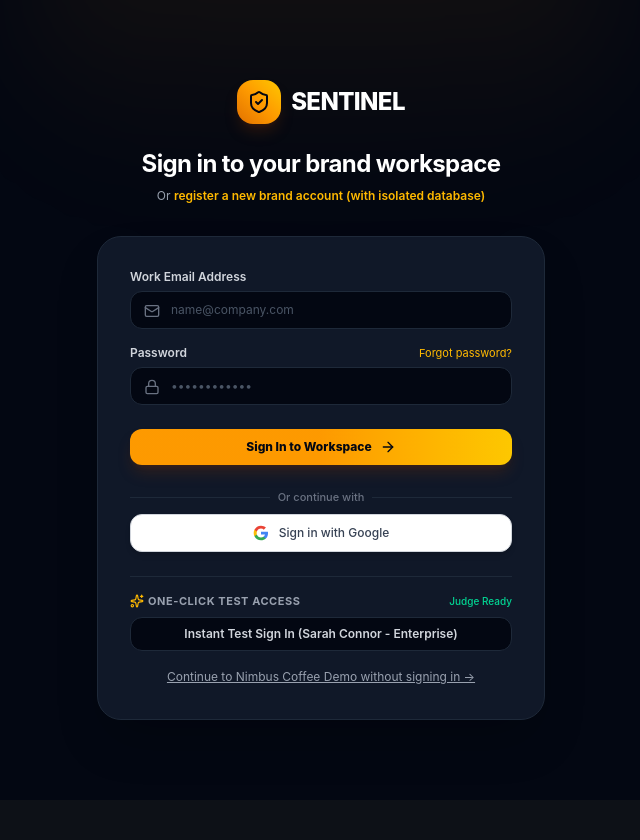
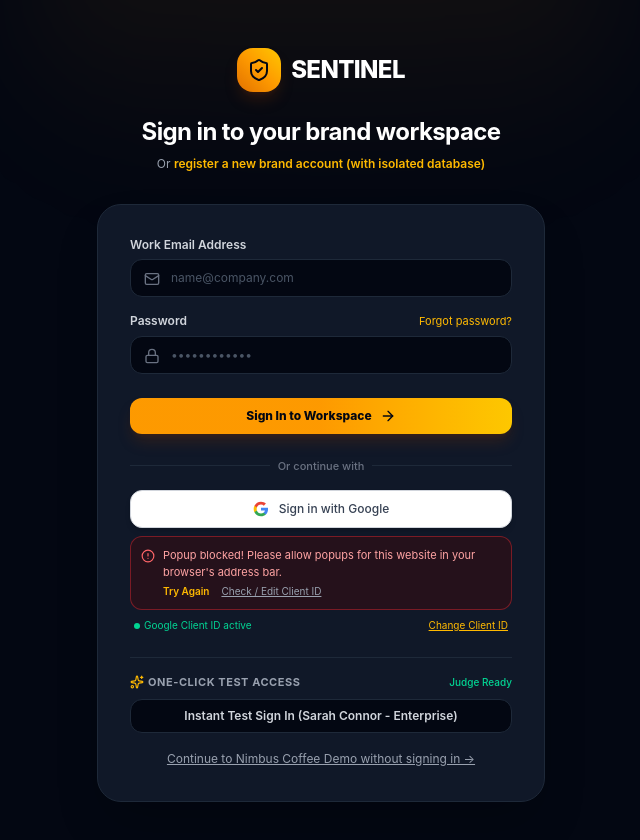
Before and after one commit to jaydevgania/Sentinel-, a React (Vite) app in the folder frontend/: page /login in a window 1280 px wide. Both pictures are taken after a click on the button "Sign in with Google". Shown: the top 840 px of the page, without its empty margins (319-959 px from the left). Before the commit the page ends 800 px from the top, so only its background shows below. Built offline with nearby package versions, Linux system fonts and the light colour scheme; no server answers.

Commit message:
fix(google-auth): add popup blocker handling, error callbacks, safety timeout, and direct OAuth popup fallback to prevent connecting hang

```diff
--- a/frontend/src/components/GoogleSignInButton.jsx
+++ b/frontend/src/components/GoogleSignInButton.jsx
@@ -1,6 +1,6 @@
 import React, { useState, useEffect, useRef } from 'react';
 import { useAuth } from '../context/AuthContext';
-import { X, Sparkles, Check, ArrowRight, Loader2, KeyRound, ExternalLink, ShieldCheck } from 'lucide-react';
+import { X, ExternalLink, Loader2, KeyRound, AlertCircle, RefreshCw } from 'lucide-react';
 
 export default function GoogleSignInButton({
   text = "Continue with Google",
@@ -9,117 +9,258 @@
 }) {
   const { loginWithGoogle } = useAuth();
   const [loading, setLoading] = useState(false);
+  const [errorMessage, setErrorMessage] = useState(null);
   const [showConfigModal, setShowConfigModal] = useState(false);
-  const [inputClientId, setInputClientId] = useState('');
   const [activeClientId, setActiveClientId] = useState(
-    import.meta.env.VITE_GOOGLE_CLIENT_ID || localStorage.getItem('sentinel_google_client_id') || ''
+    () => localStorage.getItem('sentinel_google_client_id') || import.meta.env.VITE_GOOGLE_CLIENT_ID || ''
   );
+  const [inputClientId, setInputClientId] = useState(activeClientId);
   const googleBtnContainerRef = useRef(null);
+  const loadingTimerRef = useRef(null);
 
-  // Initialize official Google Identity Services whenever activeClientId is present
+  const currentOrigin = typeof window !== 'undefined' ? window.location.origin : 'http://localhost:3000';
+
+  // Clear loading timer on unmount
+  useEffect(() => {
+    return () => {
+      if (loadingTimerRef.current) clearTimeout(loadingTimerRef.current);
+    };
+  }, []);
+
+  // Listen for OAuth redirect hash (in case popup or redirect returns #access_token=...)
+  useEffect(() => {
+    const handleHash = async () => {
+      if (window.location.hash && window.location.hash.includes('access_token=')) {
+        const params = new URLSearchParams(window.location.hash.substring(1));
+        const accessToken = params.get('access_token');
+        if (accessToken) {
+          try {
+            setLoading(true);
+            // Clear hash from address bar
+            window.history.replaceState(null, '', window.location.pathname + window.location.search);
+            const user = await loginWithGoogle({ access_token: accessToken });
+            if (onSuccess) onSuccess(user);
+          } catch (err) {
+            setErrorMessage(`Google authentication error: ${err.message}`);
+          } finally {
+            setLoading(false);
+          }
+        }
+      }
+    };
+    handleHash();
+  }, []);
+
+  // Initialize official Google Identity Services
   useEffect(() => {
     if (!activeClientId) return;
 
-    const initGis = () => {
+    let mounted = true;
+
+    const setupGis = () => {
+      if (!mounted) return;
+
+      // 1. Initialize Google Identity Services (One Tap & Credential response)
       if (window.google?.accounts?.id) {
         try {
           window.google.accounts.id.initialize({
             client_id: activeClientId,
             callback: async (response) => {
+              if (loadingTimerRef.current) clearTimeout(loadingTimerRef.current);
+              if (response?.credential) {
                 try {
                   setLoading(true);
                   const user = await loginWithGoogle({ credential: response.credential });
                   if (onSuccess) onSuccess(user);
                 } catch (err) {
-                alert(`Google sign in failed: ${err.message}`);
+                  setErrorMessage(`Google sign in failed: ${err.message}`);
                 } finally {
                   setLoading(false);
                 }
               }
+            },
+            auto_select: false,
+            cancel_on_tap_outside: true
           });
 
-          // Also render official Google iframe button if container exists
+          // Render official Google button inside ref if available
           if (googleBtnContainerRef.current) {
+            googleBtnContainerRef.current.innerHTML = '';
             window.google.accounts.id.renderButton(googleBtnContainerRef.current, {
-              type: 'standard',
               theme: 'outline',
               size: 'large',
+              type: 'standard',
               text: 'continue_with',
               shape: 'rectangular',
               logo_alignment: 'left',
-              width: '100%'
+              width: 360
             });
           }
         } catch (e) {
-          console.warn('Google Identity initialization error:', e);
+          console.warn('GIS initialize error:', e);
         }
       }
     };
 
     if (window.google?.accounts?.id) {
-      initGis();
+      setupGis();
     } else {
-      // Check every 200ms until script loaded
-      const timer = setInterval(() => {
+      const interval = setInterval(() => {
         if (window.google?.accounts?.id) {
-          clearInterval(timer);
-          initGis();
+          clearInterval(interval);
+          setupGis();
         }
       }, 200);
-      return () => clearInterval(timer);
+      return () => {
+        mounted = false;
+        clearInterval(interval);
+      };
     }
   }, [activeClientId]);
 
-  // Click Handler: Triggers REAL Google OAuth popup (accounts.google.com)
+  // Handle click on the Google button
   const handleGoogleClick = () => {
+    setErrorMessage(null);
+
     if (!activeClientId) {
-      // Needs Google Cloud Client ID to open accounts.google.com
       setShowConfigModal(true);
       return;
     }
 
-    if (!window.google?.accounts?.oauth2) {
-      alert("Google Identity Services script is loading. Please try again in a moment.");
-      return;
-    }
+    setLoading(true);
 
+    // Safety timeout: Never stay stuck on "Connecting Google..." for more than 8 seconds
+    if (loadingTimerRef.current) clearTimeout(loadingTimerRef.current);
+    loadingTimerRef.current = setTimeout(() => {
+      setLoading(false);
+      setErrorMessage(
+        "Google sign-in popup did not complete. If you did not see a popup window, check your browser's popup blocker or verify that your Google Client ID is configured for Web Applications."
+      );
+    }, 10000);
+
+    // 1. Try Google Identity Services OAuth2 Token Client
+    if (window.google?.accounts?.oauth2) {
       try {
-      setLoading(true);
-      // Real Google OAuth 2.0 Popup via Google Identity Services
         const tokenClient = window.google.accounts.oauth2.initTokenClient({
           client_id: activeClientId,
           scope: 'email profile openid',
           callback: async (tokenResponse) => {
+            if (loadingTimerRef.current) clearTimeout(loadingTimerRef.current);
+
             if (tokenResponse.error) {
-            console.error('Google OAuth Error:', tokenResponse);
               setLoading(false);
-            if (tokenResponse.error !== 'access_denied') {
-              alert(`Google Sign-In Error: ${tokenResponse.error_description || tokenResponse.error}`);
+              if (tokenResponse.error === 'access_denied') {
+                setErrorMessage('Google sign-in was canceled.');
+              } else {
+                setErrorMessage(`Google OAuth error: ${tokenResponse.error_description || tokenResponse.error}`);
               }
               return;
             }
 
+            if (tokenResponse.access_token) {
               try {
-            // Send verified access token to Sentinel backend
                 const user = await loginWithGoogle({ access_token: tokenResponse.access_token });
                 if (onSuccess) onSuccess(user);
               } catch (err) {
-            alert(`Google authentication error: ${err.message}`);
+                setErrorMessage(`Google sign in failed: ${err.message}`);
               } finally {
                 setLoading(false);
+              }
+            } else {
+              setLoading(false);
+            }
+          },
+          error_callback: (error) => {
+            if (loadingTimerRef.current) clearTimeout(loadingTimerRef.current);
+            setLoading(false);
+            if (error.type === 'popup_closed') {
+              setErrorMessage('Google sign-in popup was closed.');
+            } else if (error.type === 'popup_blocked') {
+              setErrorMessage("Google popup was blocked by your browser. Please allow popups for this site in your browser's address bar.");
+            } else {
+              setErrorMessage(`Google sign-in error (${error.type}): Please verify your Client ID and Authorized Origins in Google Cloud Console.`);
             }
           }
         });
 
-      // Opens accounts.google.com/o/oauth2/v2/auth popup
-      tokenClient.requestAccessToken();
+        // Trigger Google's official popup
+        tokenClient.requestAccessToken({ prompt: 'select_account' });
+        return;
+      } catch (e) {
+        console.warn('initTokenClient failed, falling back to direct popup:', e);
+      }
+    }
+
+    // 2. Direct Fallback: Open Google OAuth 2.0 URL in a standard popup window
+    try {
+      const redirectUri = window.location.origin + window.location.pathname;
+      const oauthUrl = `https://accounts.google.com/o/oauth2/v2/auth?` +
+        `client_id=${encodeURIComponent(activeClientId)}` +
+        `&redirect_uri=${encodeURIComponent(redirectUri)}` +
+        `&response_type=token` +
+        `&scope=${encodeURIComponent('openid email profile')}` +
+        `&prompt=select_account`;
+
+      const width = 500;
+      const height = 650;
+      const left = window.screen.width / 2 - width / 2;
+      const top = window.screen.height / 2 - height / 2;
+
+      const popup = window.open(
+        oauthUrl,
+        'google_oauth_popup',
+        `width=${width},height=${height},top=${top},left=${left},status=no,toolbar=no,menubar=no`
+      );
+
+      if (!popup || popup.closed || typeof popup.closed === 'undefined') {
+        if (loadingTimerRef.current) clearTimeout(loadingTimerRef.current);
+        setLoading(false);
+        setErrorMessage("Popup blocked! Please allow popups for this website in your browser's address bar.");
+        return;
+      }
+
+      // Poll popup to detect when user closes it or finishes
+      const pollTimer = setInterval(() => {
+        try {
+          if (!popup || popup.closed) {
+            clearInterval(pollTimer);
+            if (loadingTimerRef.current) clearTimeout(loadingTimerRef.current);
+            setLoading(false);
+            return;
+          }
+
+          // Check if popup returned with token
+          if (popup.location && popup.location.hash) {
+            const hash = popup.location.hash;
+            if (hash.includes('access_token=')) {
+              clearInterval(pollTimer);
+              popup.close();
+              if (loadingTimerRef.current) clearTimeout(loadingTimerRef.current);
+
+              const params = new URLSearchParams(hash.substring(1));
+              const accessToken = params.get('access_token');
+              if (accessToken) {
+                loginWithGoogle({ access_token: accessToken })
+                  .then((user) => {
+                    if (onSuccess) onSuccess(user);
+                  })
+                  .catch((err) => {
+                    setErrorMessage(`Authentication failed: ${err.message}`);
+                  })
+                  .finally(() => {
+                    setLoading(false);
+                  });
+              }
+            }
+          }
+        } catch (e) {
+          // Cross-origin restriction until popup redirects back to our origin
+        }
+      }, 500);
     } catch (err) {
-      console.error('Failed to trigger Google OAuth popup:', err);
-      // Fallback to Google ID One-Tap prompt
-      if (window.google?.accounts?.id) {
-        window.google.accounts.id.prompt();
-      }
+      if (loadingTimerRef.current) clearTimeout(loadingTimerRef.current);
       setLoading(false);
+      setErrorMessage(`Failed to open Google popup: ${err.message}`);
     }
   };
 
@@ -131,39 +272,26 @@
     localStorage.setItem('sentinel_google_client_id', cleanId);
     setActiveClientId(cleanId);
     setShowConfigModal(false);
-
-    // Immediately trigger Google login popup with newly provided client ID
-    setTimeout(() => {
-      try {
-        if (window.google?.accounts?.oauth2) {
-          const tokenClient = window.google.accounts.oauth2.initTokenClient({
-            client_id: cleanId,
-            scope: 'email profile openid',
-            callback: async (tokenResponse) => {
-              if (tokenResponse.access_token) {
-                setLoading(true);
-                const user = await loginWithGoogle({ access_token: tokenResponse.access_token });
-                if (onSuccess) onSuccess(user);
-                setLoading(false);
-              }
-            }
-          });
-          tokenClient.requestAccessToken();
-        }
-      } catch (err) {
-        console.error('Post-config Google OAuth trigger error:', err);
-      }
-    }, 300);
+    setErrorMessage(null);
   };
 
-  const handleRemoveClientId = () => {
+  const handleResetClientId = () => {
     localStorage.removeItem('sentinel_google_client_id');
     setActiveClientId(import.meta.env.VITE_GOOGLE_CLIENT_ID || '');
     setInputClientId('');
+    setErrorMessage(null);
+    setShowConfigModal(true);
   };
 
   return (
-    <>
+    <div className="w-full space-y-2">
+      {/* Official Google-rendered button container (if GIS rendered it) */}
+      <div
+        ref={googleBtnContainerRef}
+        className="w-full flex justify-center [&>div]:w-full"
+      />
+
+      {/* Styled Sentinel Google Action Button */}
       <button
         type="button"
         onClick={handleGoogleClick}
@@ -171,10 +299,10 @@
         className={`w-full py-2.5 px-4 bg-white hover:bg-gray-100 text-gray-800 font-semibold rounded-xl text-xs shadow-md transition flex items-center justify-center space-x-2.5 border border-gray-300 disabled:opacity-60 cursor-pointer ${className}`}
       >
         {loading ? (
-          <Loader2 className="w-4 h-4 animate-spin text-gray-600" />
+          <Loader2 className="w-4 h-4 animate-spin text-gray-600 shrink-0" />
         ) : (
           /* Official Google 4-color 'G' SVG */
-          <svg className="w-4 h-4" viewBox="0 0 24 24">
+          <svg className="w-4 h-4 shrink-0" viewBox="0 0 24 24">
             <path
               fill="#4285F4"
               d="M22.56 12.25c0-.78-.07-1.53-.2-2.25H12v4.26h5.92c-.26 1.37-1.04 2.53-2.21 3.31v2.77h3.57c2.08-1.92 3.28-4.74 3.28-8.09z"
@@ -193,10 +321,62 @@
             />
           </svg>
         )}
-        <span className="font-medium text-gray-700">{loading ? 'Connecting Google...' : text}</span>
+        <span className="font-medium text-gray-700">
+          {loading ? 'Opening Google Account...' : text}
+        </span>
       </button>
 
-      {/* Real Google OAuth Setup Modal (Displayed only when Google Client ID is needed) */}
+      {/* Error Message with clear guidance */}
+      {errorMessage && (
+        <div className="p-2.5 bg-red-950/40 border border-red-500/40 rounded-xl text-[11px] text-red-300 flex items-start space-x-2">
+          <AlertCircle className="w-3.5 h-3.5 shrink-0 mt-0.5 text-red-400" />
+          <div className="flex-1">
+            <span>{errorMessage}</span>
+            <div className="mt-1 flex items-center space-x-3 text-[10px]">
+              <button
+                type="button"
+                onClick={handleGoogleClick}
+                className="text-amber-400 hover:underline font-semibold"
+              >
+                Try Again
+              </button>
+              <button
+                type="button"
+                onClick={handleResetClientId}
+                className="text-gray-400 hover:text-white underline"
+              >
+                Check / Edit Client ID
+              </button>
+            </div>
+          </div>
+        </div>
+      )}
+
+      {/* Subtle Client ID status & edit link */}
+      <div className="flex items-center justify-between text-[10px] text-gray-400 px-1">
+        <span>
+          {activeClientId ? (
+            <span className="text-emerald-400 flex items-center space-x-1">
+              <span className="w-1.5 h-1.5 rounded-full bg-emerald-400 inline-block mr-1"></span>
+              Google Client ID active
+            </span>
+          ) : (
+            <span className="text-amber-400">Google Client ID required</span>
+          )}
+        </span>
+        <button
+          type="button"
+          onClick={() => {
+            setInputClientId(activeClientId);
+            setShowConfigModal(true);
+          }}
+          className="text-amber-400 hover:text-amber-300 underline cursor-pointer"
+        >
+          {activeClientId ? 'Change Client ID' : 'Configure Client ID'}
+        </button>
+      </div>
+
+      {/* Google OAuth Setup / Edit Modal */}
       {showConfigModal && (
         <div className="fixed inset-0 z-50 flex items-center justify-center p-4 bg-gray-950/85 backdrop-blur-md">
           <div className="bg-gray-900 border border-gray-800 rounded-3xl w-full max-w-md p-6 shadow-2xl relative text-left">
@@ -207,7 +387,6 @@
               <X className="w-4 h-4" />
             </button>
 
-            {/* Header */}
             <div className="flex items-center space-x-2.5 mb-3">
               <div className="w-8 h-8 rounded-xl bg-white flex items-center justify-center shadow-md">
                 <svg className="w-5 h-5" viewBox="0 0 24 24">
@@ -218,13 +397,9 @@
                 </svg>
               </div>
               <div>
-                <h3 className="text-base font-bold text-white">Connect Real Google Sign-In</h3>
-                <p className="text-xs text-gray-400">Direct OAuth 2.0 integration via Google Identity Services</p>
+                <h3 className="text-base font-bold text-white">Google OAuth 2.0 Configuration</h3>
+                <p className="text-xs text-gray-400">Enter your Google Cloud Web Client ID</p>
               </div>
-            </div>
-
-            <div className="bg-amber-500/10 border border-amber-500/30 rounded-xl p-3 mb-4 text-xs text-amber-200">
-              To trigger the official <strong>accounts.google.com</strong> popup, Google requires a registered <strong>Google Cloud OAuth Client ID</strong>.
             </div>
 
             <form onSubmit={handleSaveClientId} className="space-y-3">
@@ -242,43 +417,53 @@
                 />
               </div>
 
+              <div className="bg-gray-950 border border-gray-800 rounded-xl p-3 text-[11px] text-gray-300 space-y-1.5">
+                <div className="font-semibold text-amber-400">Important Origin Requirement:</div>
+                <p className="text-gray-400">
+                  In Google Cloud Console under <strong>Authorized JavaScript origins</strong>, ensure your current origin is added:
+                </p>
+                <div className="font-mono text-emerald-400 bg-gray-900 p-1.5 rounded border border-gray-800 select-all font-bold">
+                  {currentOrigin}
+                </div>
+                <p className="text-[10px] text-gray-500">
+                  (Also add <code>http://localhost:3000</code> and <code>http://127.0.0.1:3000</code>).
+                </p>
+              </div>
+
+              <div className="flex space-x-2 pt-1">
                 <button
                   type="submit"
-                className="w-full py-2.5 bg-gradient-to-r from-amber-500 to-yellow-400 hover:from-amber-400 hover:to-yellow-300 text-gray-950 font-bold rounded-xl text-xs shadow-lg transition flex items-center justify-center space-x-2"
+                  className="flex-1 py-2.5 bg-gradient-to-r from-amber-500 to-yellow-400 hover:from-amber-400 hover:to-yellow-300 text-gray-950 font-bold rounded-xl text-xs shadow-lg transition"
                 >
-                <span>Save & Launch Real Google Popup</span>
-                <ArrowRight className="w-4 h-4" />
+                  Save & Connect
                 </button>
+                {activeClientId && (
+                  <button
+                    type="button"
+                    onClick={handleResetClientId}
+                    className="py-2.5 px-3 bg-gray-800 hover:bg-gray-700 text-gray-300 rounded-xl text-xs font-semibold"
+                  >
+                    Clear
+                  </button>
+                )}
+              </div>
             </form>
 
-            {/* Quick 2-step Setup Instructions */}
-            <div className="mt-4 pt-4 border-t border-gray-800 text-xs text-gray-400 space-y-2">
-              <div className="font-semibold text-gray-300 flex items-center justify-between">
-                <span>How to get your free Google Client ID:</span>
+            <div className="mt-4 pt-3 border-t border-gray-800 text-[11px] text-gray-400 flex items-center justify-between">
+              <span>Google Cloud Console:</span>
               <a
                 href="https://console.cloud.google.com/apis/credentials"
                 target="_blank"
                 rel="noreferrer"
-                  className="text-amber-400 hover:text-amber-300 flex items-center space-x-1 underline"
+                className="text-amber-400 hover:underline flex items-center space-x-1"
               >
-                  <span>Google Cloud Console</span>
+                <span>Credentials Dashboard</span>
                 <ExternalLink className="w-3 h-3" />
               </a>
-              </div>
-              <ol className="list-decimal list-inside space-y-1 text-[11px] text-gray-400">
-                <li>Create an <strong>OAuth 2.0 Client ID</strong> (Application type: <em>Web application</em>).</li>
-                <li>Add to <strong>Authorized JavaScript origins</strong>:
-                  <div className="mt-1 font-mono text-[10px] bg-gray-950 p-1.5 rounded border border-gray-800 text-gray-300 select-all">
-                    http://localhost:3000<br />
-                    http://127.0.0.1:3000
-                  </div>
-                </li>
-                <li>Copy the generated <strong>Client ID</strong> and paste it above!</li>
-              </ol>
             </div>
           </div>
         </div>
       )}
-    </>
+    </div>
   );
 }
```
Lines whose indentation alone changed are shown as unchanged.
